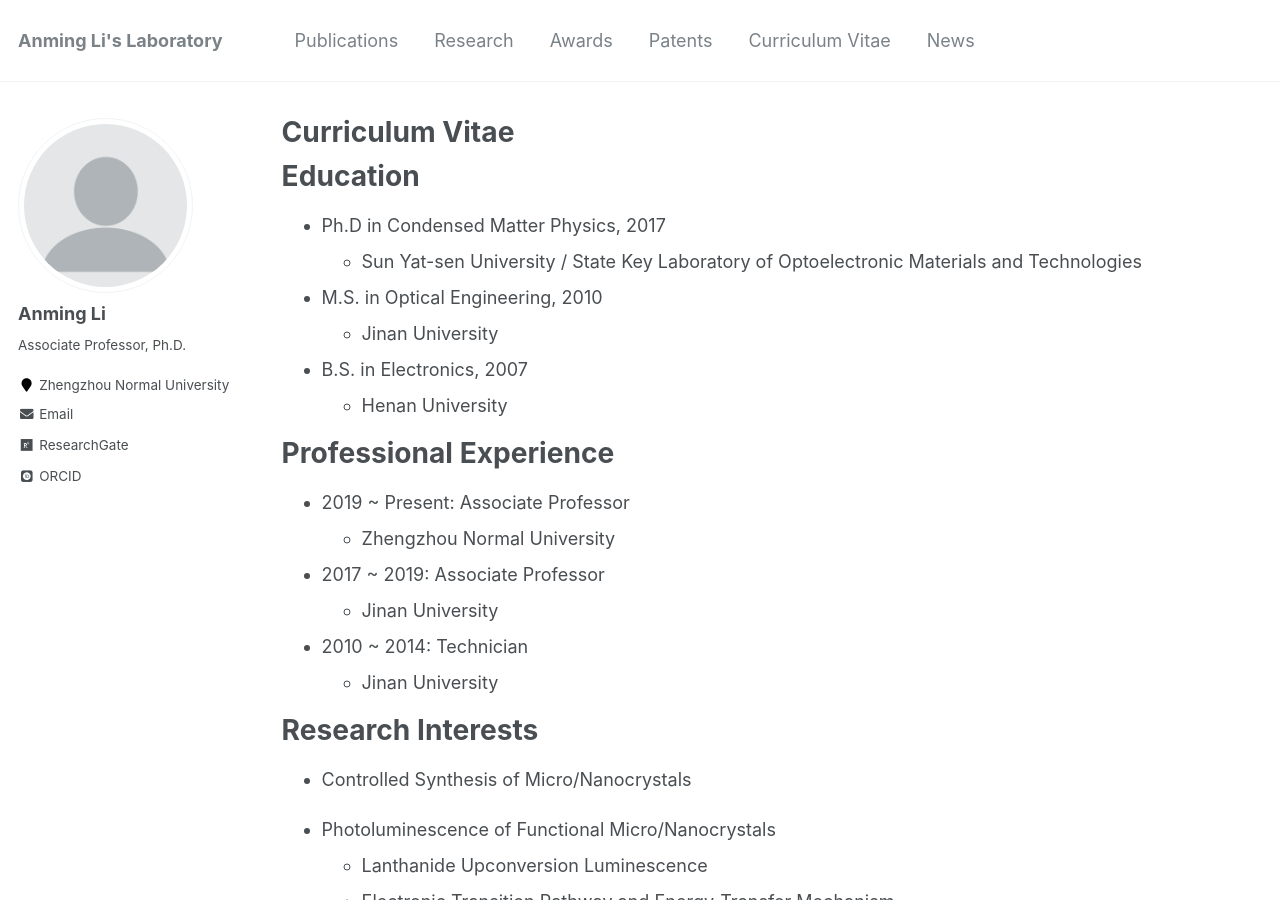
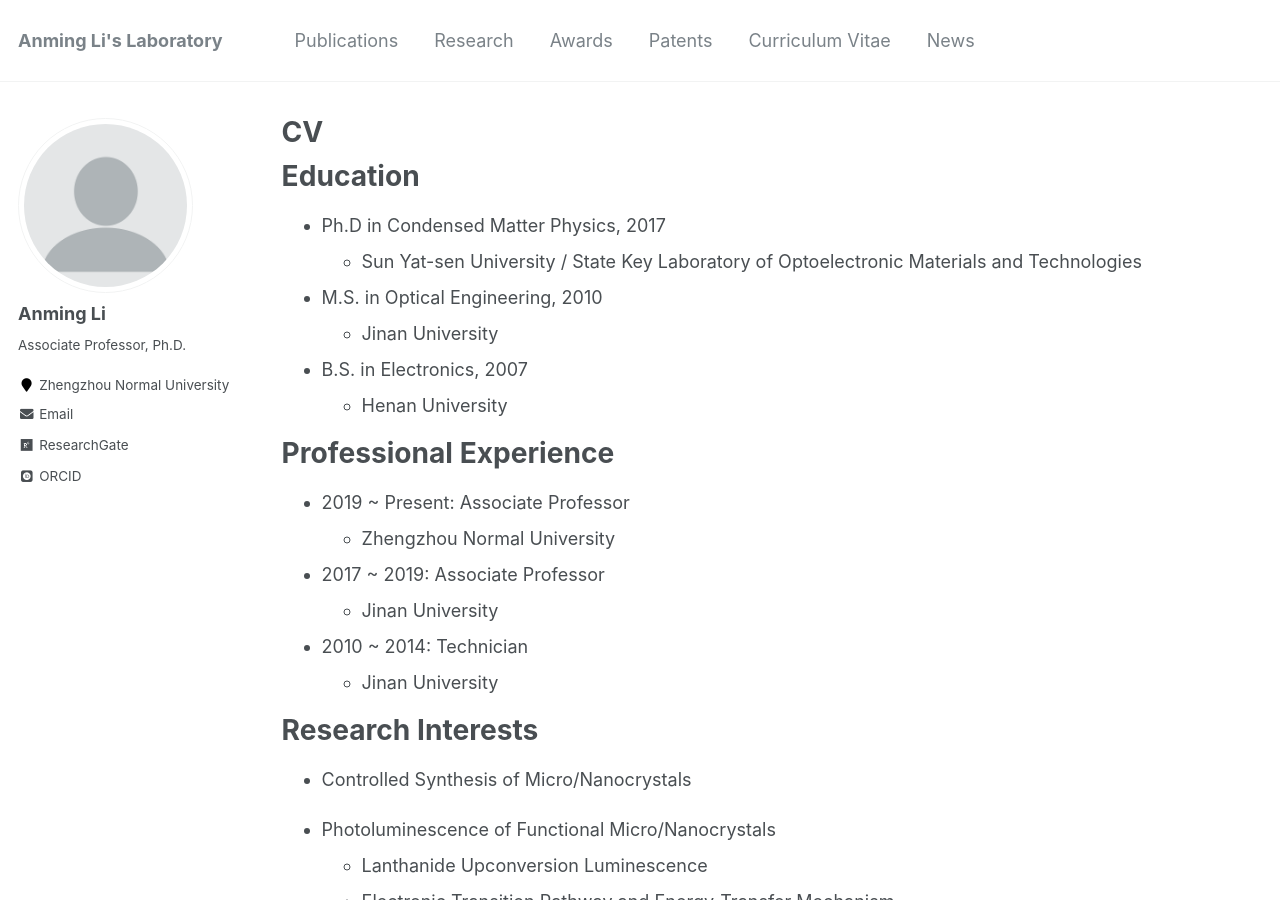
Before and after one commit to ucnclab/ucnclab.github.io, a Jekyll site: the page built from _pages/cv.md, in a window 1280 px wide and 900 px high. Built offline with Jekyll 4.4.1, drawn with Linux system fonts in a browser that asks for light colours; some web fonts are replaced; formulas are drawn with MathJax 3; comment, search, counter and statistics services are not loaded.

Commit message:
Update cv.md

```diff
--- a/_pages/cv.md
+++ b/_pages/cv.md
@@ -1,6 +1,6 @@
 ---
 layout: archive
-title: "Curriculum Vitae"
+title: "CV"
 permalink: /cv/
 author_profile: true
 redirect_from:
```
